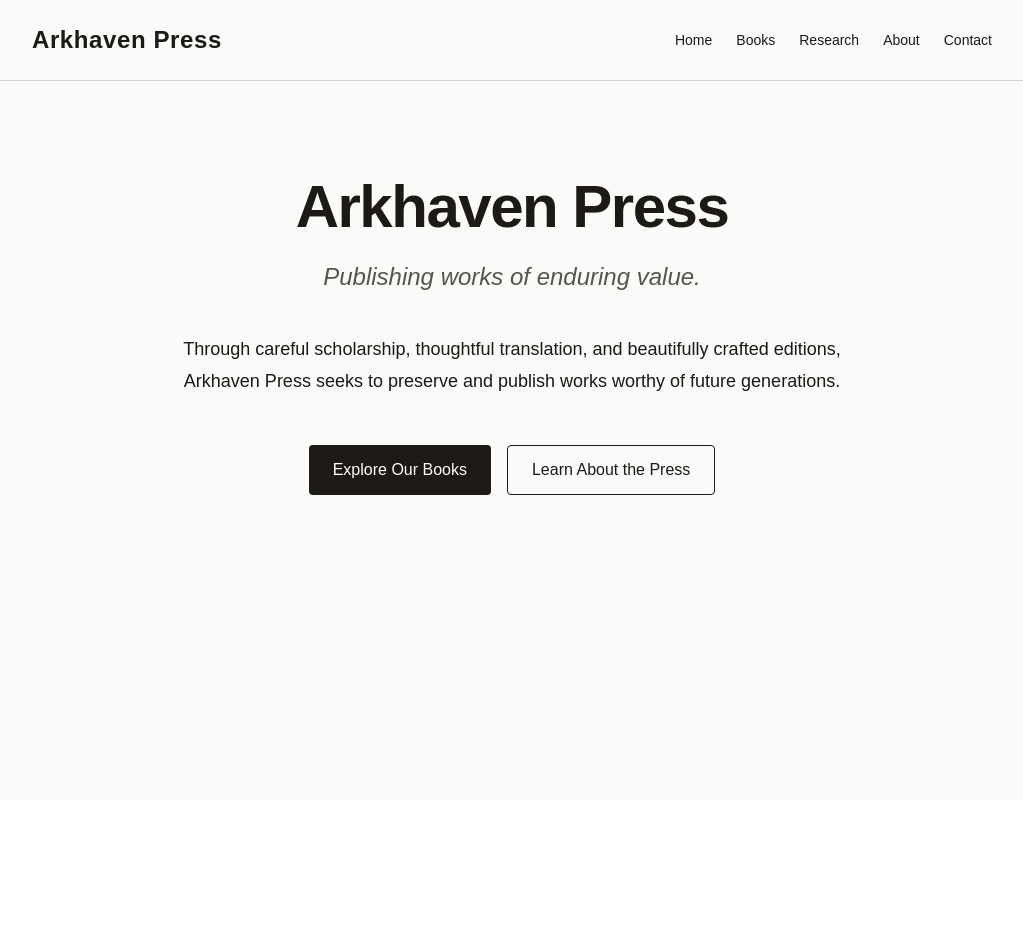
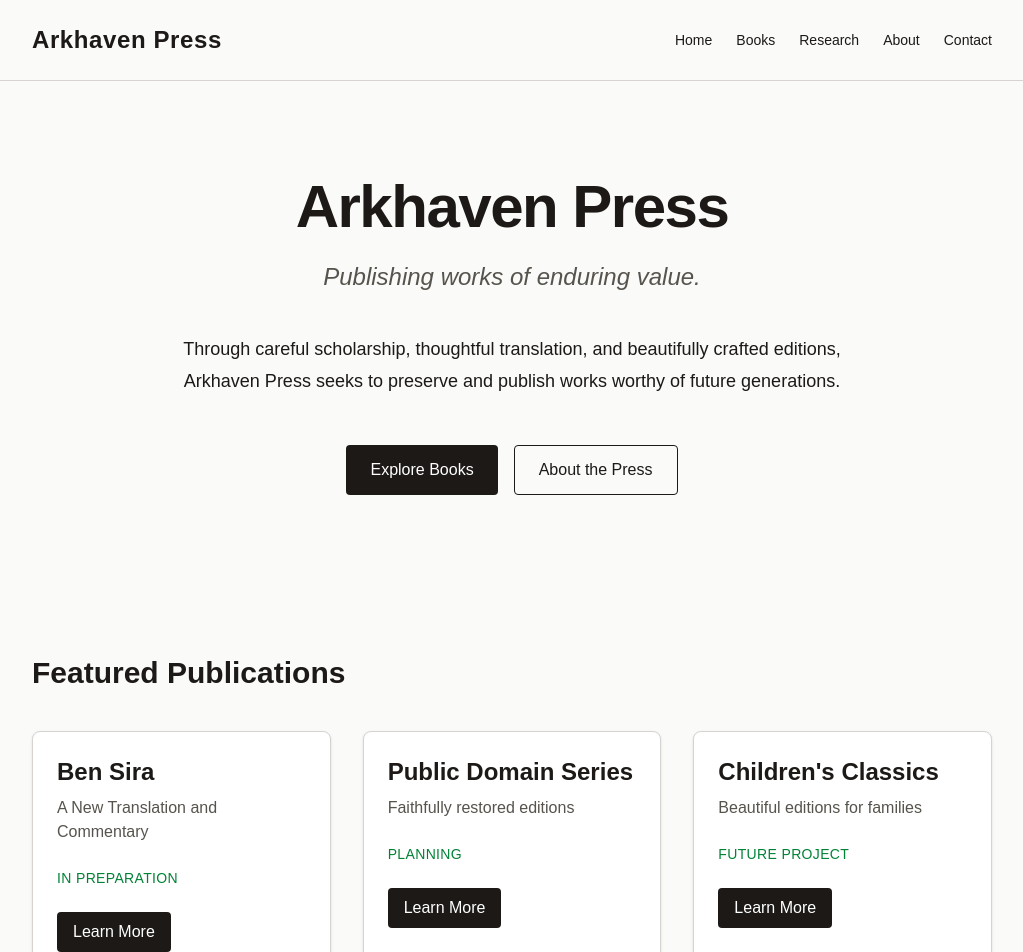
Before and after one commit to arkhavenpress/arkhaven-press-website, a Next.js app: page / in a window 1280 px wide. Shown: the top 952 px of the page, without its empty margins (128-1151 px from the left). Before the commit the page ends 800 px from the top, so only its background shows below. Built offline with nearby package versions, Linux system fonts and the light colour scheme.

Commit message:
Making the page more modular

```diff
--- a/src/app/page.tsx
+++ b/src/app/page.tsx
@@ -1,33 +1,15 @@
 import Header from "../components/Header";
+import Hero from "../components/Hero";
+import FeaturedBooks from "../components/FeaturedBooks";
+import Footer from "../components/Footer";
+
 export default function Home() {
   return (
     <main className="min-h-screen bg-stone-50 text-stone-900">
       <Header />
-      <section className="mx-auto max-w-4xl px-8 py-24 text-center">
-        <h1 className="text-6xl font-bold tracking-tight">
-          Arkhaven Press
-        </h1>
-
-        <p className="mt-6 text-2xl italic text-stone-600">
-          Publishing works of enduring value.
-        </p>
-
-        <p className="mx-auto mt-10 max-w-2xl text-lg leading-8">
-          Through careful scholarship, thoughtful translation,
-          and beautifully crafted editions, Arkhaven Press seeks
-          to preserve and publish works worthy of future generations.
-        </p>
-
-        <div className="mt-12 flex justify-center gap-4">
-          <button className="rounded bg-stone-900 px-6 py-3 text-white hover:bg-stone-700">
-            Explore Our Books
-          </button>
-
-          <button className="rounded border border-stone-900 px-6 py-3 hover:bg-stone-200">
-            Learn About the Press
-          </button>
-        </div>
-      </section>
+      <Hero />
+      <FeaturedBooks />
+      <Footer />
     </main>
   );
 }
--- /dev/null
+++ b/src/components/BookCard.tsx
@@ -0,0 +1,31 @@
+type BookCardProps = {
+  title: string;
+  subtitle: string;
+  status: string;
+};
+
+export default function BookCard({
+  title,
+  subtitle,
+  status,
+}: BookCardProps) {
+  return (
+    <div className="rounded-lg border border-stone-300 bg-white p-6 shadow-sm">
+      <h2 className="text-2xl font-semibold">
+        {title}
+      </h2>
+
+      <p className="mt-2 text-stone-600">
+        {subtitle}
+      </p>
+
+      <p className="mt-6 text-sm uppercase tracking-wide text-green-700">
+        {status}
+      </p>
+
+      <button className="mt-6 rounded bg-stone-900 px-4 py-2 text-white">
+        Learn More
+      </button>
+    </div>
+  );
+}
--- /dev/null
+++ b/src/components/FeaturedBooks.tsx
@@ -0,0 +1,31 @@
+import BookCard from "./BookCard";
+
+export default function FeaturedBooks() {
+  return (
+    <section className="mx-auto max-w-5xl px-8 py-16">
+      <h2 className="mb-10 text-3xl font-bold">
+        Featured Publications
+      </h2>
+
+      <div className="grid gap-8 md:grid-cols-2 lg:grid-cols-3">
+        <BookCard
+          title="Ben Sira"
+          subtitle="A New Translation and Commentary"
+          status="In Preparation"
+        />
+
+        <BookCard
+          title="Public Domain Series"
+          subtitle="Faithfully restored editions"
+          status="Planning"
+        />
+
+        <BookCard
+          title="Children's Classics"
+          subtitle="Beautiful editions for families"
+          status="Future Project"
+        />
+      </div>
+    </section>
+  );
+}
--- /dev/null
+++ b/src/components/Footer.tsx
@@ -0,0 +1,7 @@
+export default function Footer() {
+  return (
+    <footer className="mt-24 border-t border-stone-300 py-10 text-center text-sm text-stone-500">
+      © {new Date().getFullYear()} Arkhaven Press
+    </footer>
+  );
+}
--- /dev/null
+++ b/src/components/Hero.tsx
@@ -0,0 +1,31 @@
+export default function Hero() {
+  return (
+    <section className="mx-auto max-w-4xl px-8 py-24 text-center">
+      <h1 className="text-6xl font-bold tracking-tight">
+        Arkhaven Press
+      </h1>
+
+      <p className="mt-6 text-2xl italic text-stone-600">
+        Publishing works of enduring value.
+      </p>
+
+      <p className="mx-auto mt-10 max-w-2xl text-lg leading-8">
+        Through careful scholarship,
+        thoughtful translation,
+        and beautifully crafted editions,
+        Arkhaven Press seeks to preserve and publish
+        works worthy of future generations.
+      </p>
+
+      <div className="mt-12 flex justify-center gap-4">
+        <button className="rounded bg-stone-900 px-6 py-3 text-white hover:bg-stone-700">
+          Explore Books
+        </button>
+
+        <button className="rounded border border-stone-900 px-6 py-3 hover:bg-stone-200">
+          About the Press
+        </button>
+      </div>
+    </section>
+  );
+}
```
